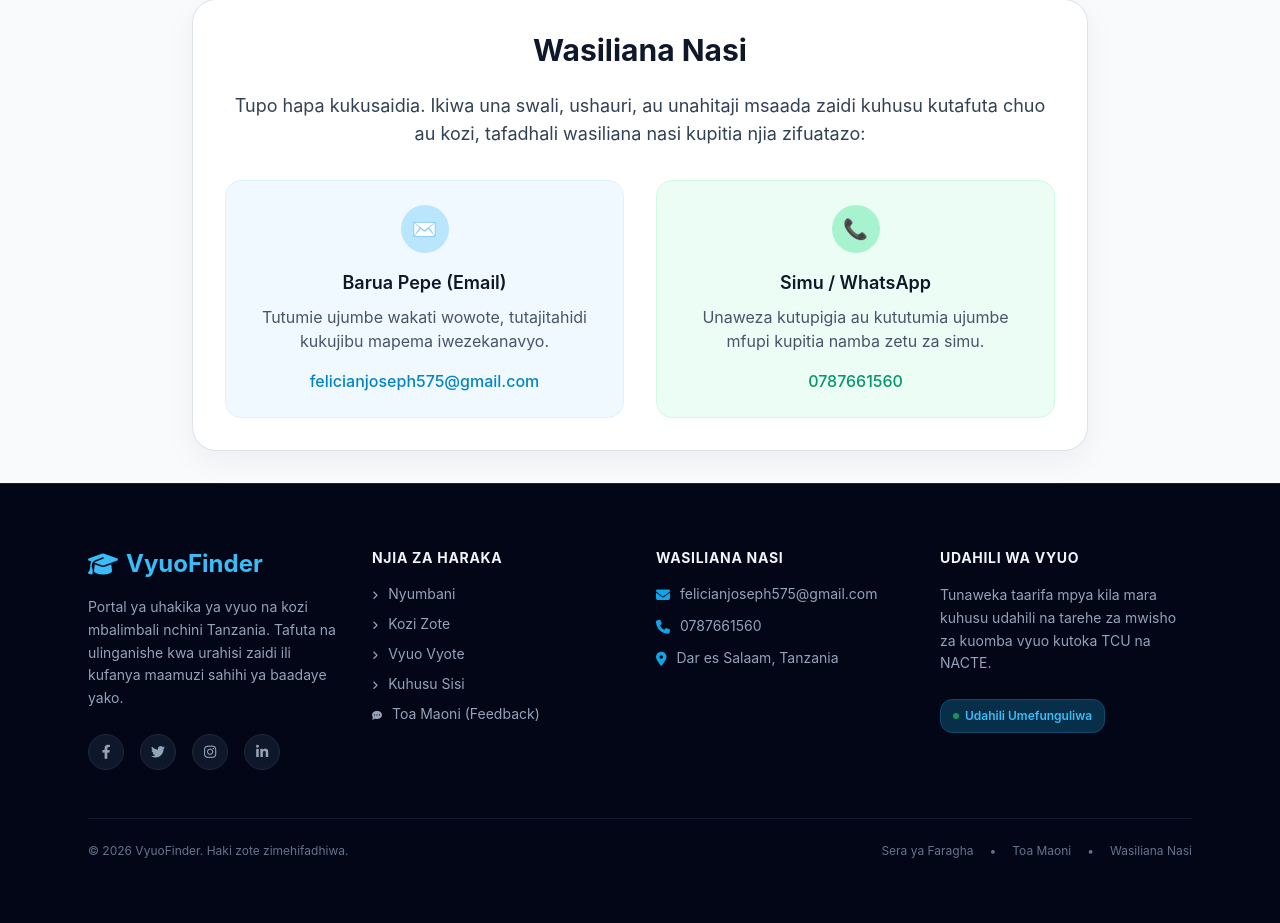
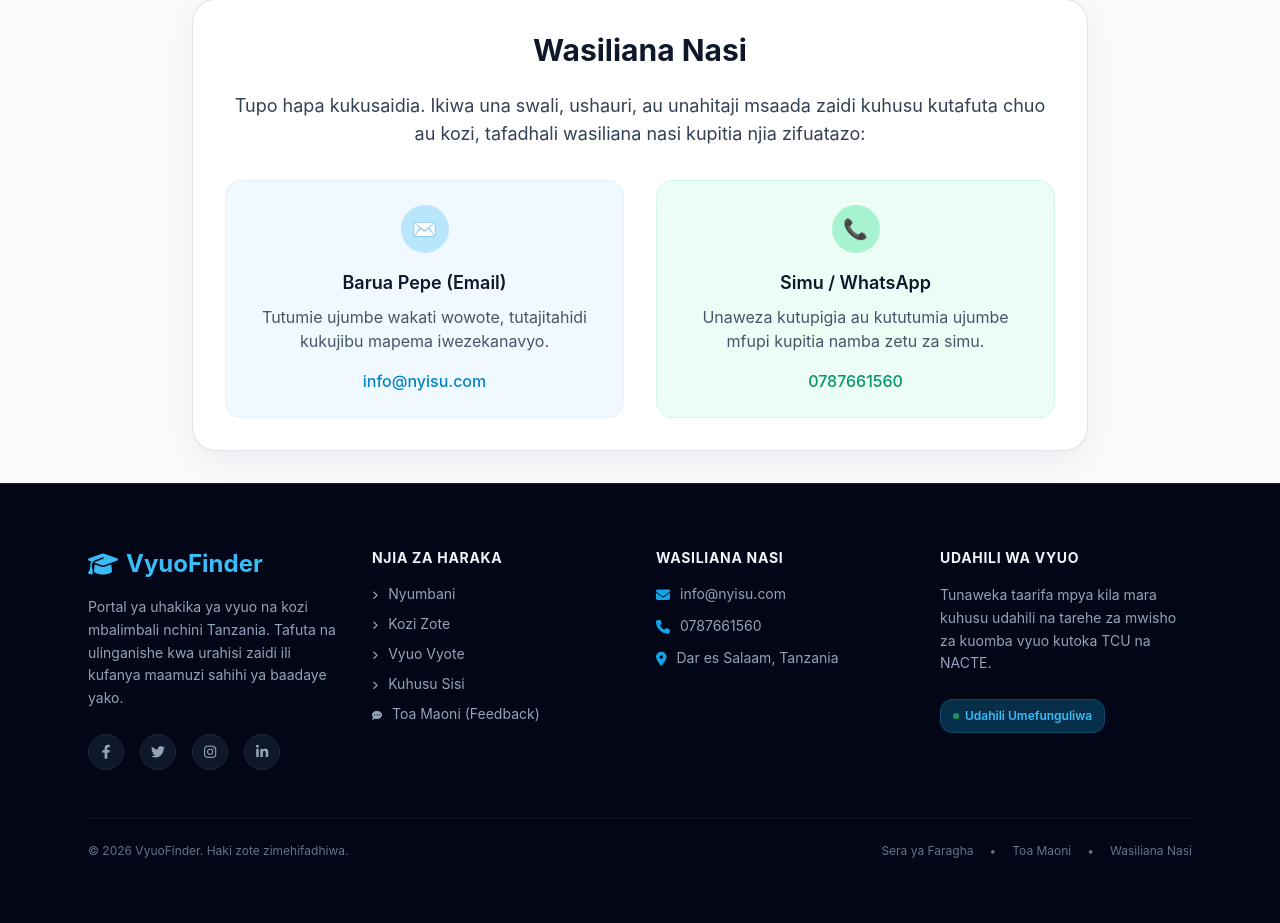
Before and after one commit to Nyisulya/vyuo, a Django app: page /contact/ in a window 1280 px wide. Shown: the part 154-1077 px from the top of the page. Run offline with Django 5.2, Linux system fonts and the light colour scheme; some libraries are stand-ins or nearby versions.

Commit message:
nimeweka email sahihi

```diff
--- a/universitysite/templates/universitysite/base.html
+++ b/universitysite/templates/universitysite/base.html
@@ -113,7 +113,7 @@
               <ul class="space-y-3 text-sm text-slate-400">
                 <li class="flex items-start gap-2.5">
                   <i class="fas fa-envelope text-sky-500 mt-1"></i>
-                  <span>felicianjoseph575@gmail.com</span>
+                  <span>info@nyisu.com</span>
                 </li>
                 <li class="flex items-start gap-2.5">
                   <i class="fas fa-phone text-sky-500 mt-1"></i>
--- a/universitysite/templates/universitysite/contact.html
+++ b/universitysite/templates/universitysite/contact.html
@@ -18,7 +18,7 @@
             </div>
             <h3 class="font-semibold text-lg text-slate-900 mb-2">Barua Pepe (Email)</h3>
             <p class="text-slate-600">Tutumie ujumbe wakati wowote, tutajitahidi kukujibu mapema iwezekanavyo.</p>
-            <a href="mailto:felicianjoseph575@gmail.com" class="inline-block mt-4 text-sky-600 font-medium hover:text-sky-800">felicianjoseph575@gmail.com</a>
+            <a href="info@nyisu.com" class="inline-block mt-4 text-sky-600 font-medium hover:text-sky-800">info@nyisu.com</a>
         </div>
 
         <div class="bg-emerald-50 rounded-2xl p-6 border border-emerald-100 text-center hover:shadow-md transition duration-300">
```
Also changed, not shown: 2 other files.
